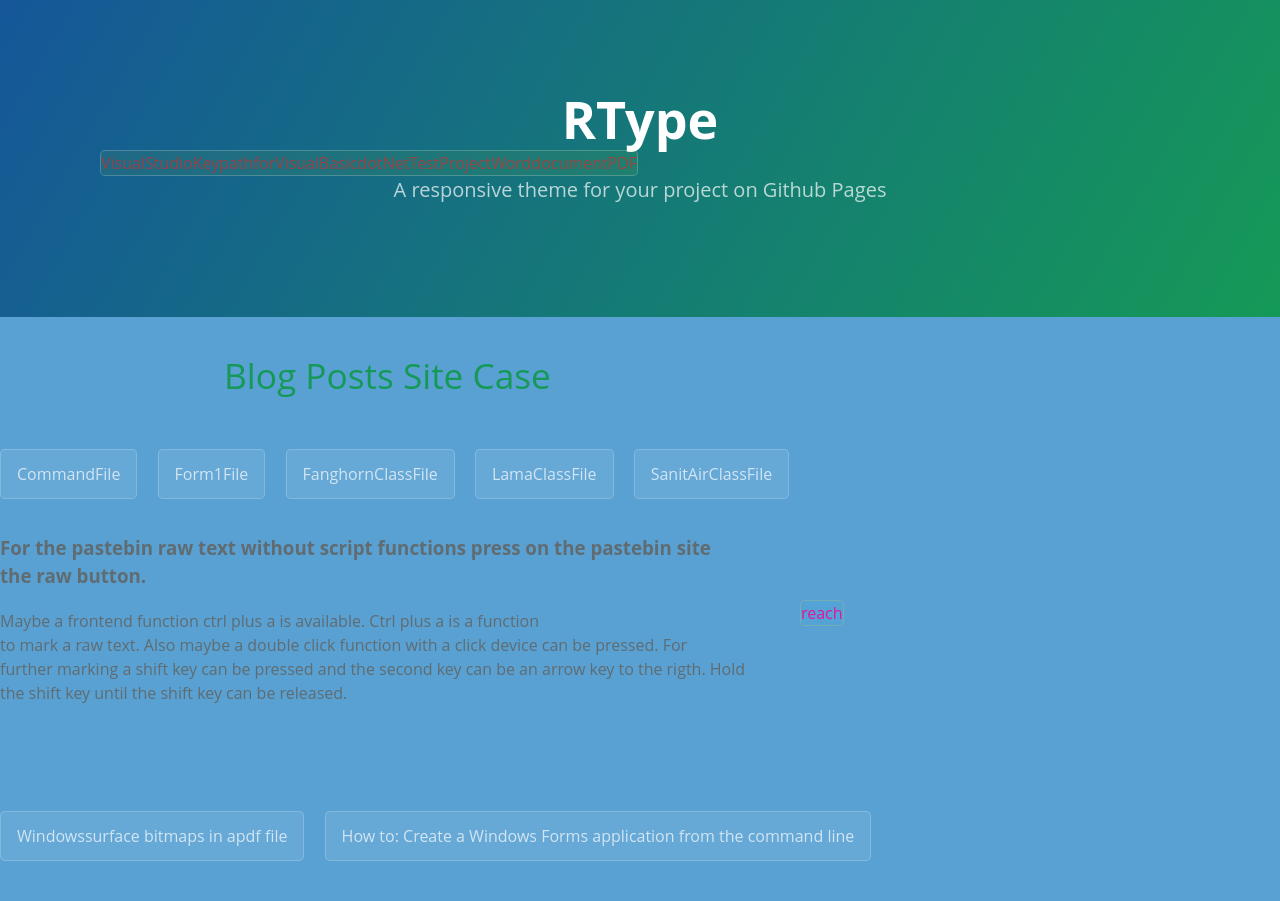
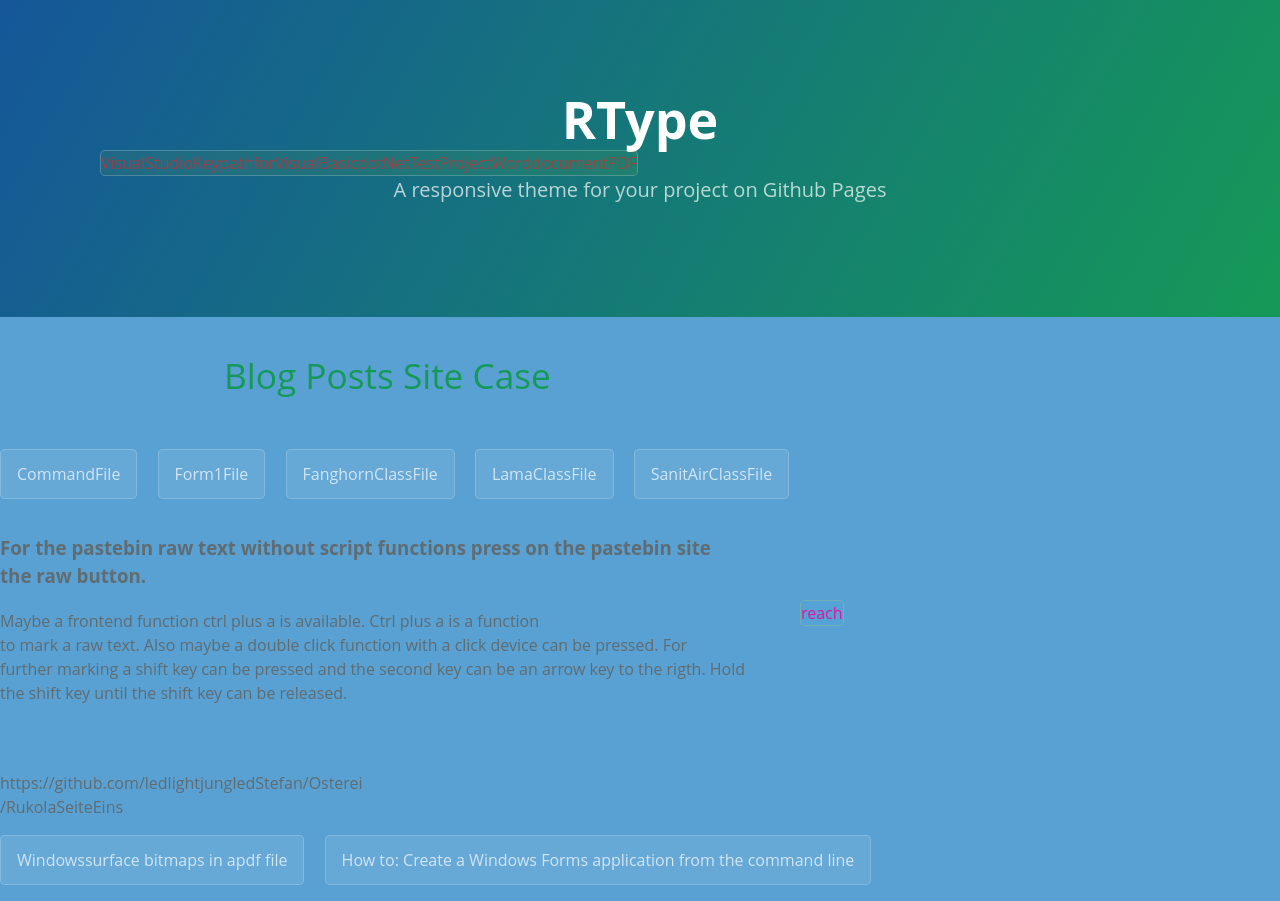
Before and after one commit to ledlightjungledStefan/Osterei, a Jekyll site: the page built from index.markdown, in a window 1280 px wide. Built offline with Jekyll 4.4.1, drawn with Linux system fonts in a browser that asks for light colours.

Commit message:
Update Apfelkuchen.html

```diff
--- a/_layouts/Apfelkuchen.html
+++ b/_layouts/Apfelkuchen.html
@@ -40,7 +40,8 @@
     key can be pressed and the second key can be an arrow key to the rigth. Hold <br>
     the shift key until the shift key can be released.</p>
     <h3><br></h3>
-      <p><br></p>
+      <p>https://github.com/ledlightjungledStefan/Osterei<br>
+	/RukolaSeiteEins</p>
 	  <a href="/Osterei/assets/säijmstoul.pdf" class="btn">Windowssurface bitmaps in apdf file</a>
 	  <a href="https://docs.microsoft.com/en-us/dotnet/desktop/winforms/how-to-create-a-windows-forms-application-from-the-command-line?view=netframeworkdesktop-4.8" class="btn">How to: Create a Windows Forms application from the command line</a>
 	<a href="/Osterei/assets/WindowsFMUser.pdf" class="ShortHandButton">VisualStudioKeypathforVisualBasicdotNetTestProjectWorddocumentPDF</a>
```
